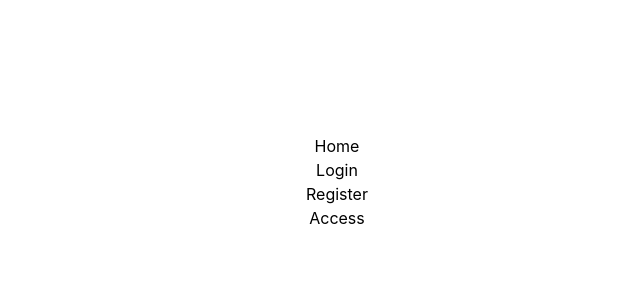
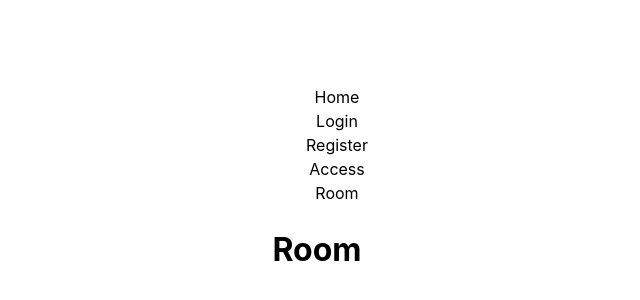
Before and after one commit to Davfernandezz/Naves-Frontend, a React (Vite) app: page /room in a window 1280 px wide. Shown: the part 218-518 px from the top of the page, without its empty margins (323-963 px from the left). Built offline with nearby package versions, Linux system fonts and the light colour scheme.

Commit message:
feat: creation of the view and room route

```diff
--- a/src/components/Header/Header.jsx
+++ b/src/components/Header/Header.jsx
@@ -12,6 +12,7 @@ export const Header = () => {
                 <div onClick={()=>navigate('/login')}>Login</div>
                 <div onClick={()=>navigate('/register')}>Register</div>
                 <div onClick={()=>navigate('/access')}>Access</div>
+                <div onClick={()=>navigate('/room')}>Room</div>
             </ul>
         </>
     )
--- a/src/views/Body/Body.jsx
+++ b/src/views/Body/Body.jsx
@@ -4,6 +4,7 @@ import Login from "../Login/Login";
 import Register from '../Register/Register';
 import { Home } from '../Home/Home';
 import { Access } from '../Access/Access';
+import { Room } from '../Room/Room';
 
 function Body() {
   return (
@@ -13,6 +14,7 @@ function Body() {
         <Route path="/login" element={<Login />} />
         <Route path="/register" element={<Register />} />
         <Route path="/access" element={<Access />} />
+        <Route path="/room" element={<Room />} />
       </Routes>
     </>
   );
--- /dev/null
+++ b/src/views/Room/Room.jsx
@@ -0,0 +1,8 @@
+import React from 'react'
+import "./Room.css";
+
+export const Room = () => {
+  return (
+    <div><h1>Room</h1></div>
+  )
+}
```
Also changed, not shown: src/views/Room/Room.css (added).
